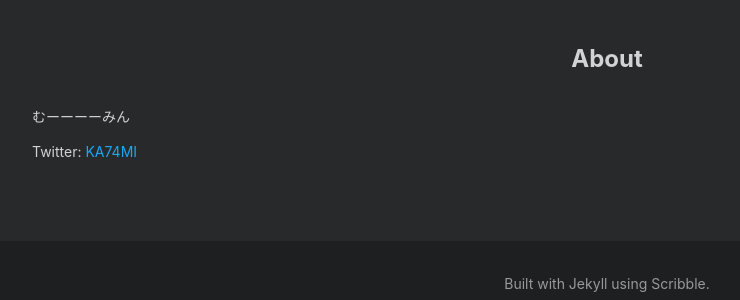
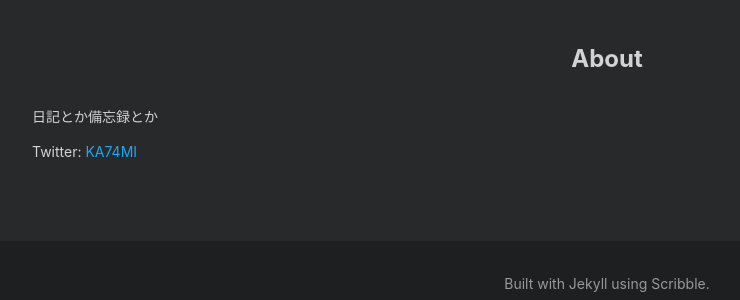
Before and after one commit to ka74mi/ka74mi.github.io, a Jekyll site: the page built from about.md, in a window 1280 px wide. Shown: the part 276-576 px from the top of the page, without its empty margins (33-773 px from the left). Built offline with Jekyll 4.4.1, drawn with Linux system fonts in a browser that asks for light colours; nearby versions of some CDN libraries; library files that are not in the unit come from our copies.

Commit message:
Aboutをまともにした

```diff
--- a/about.md
+++ b/about.md
@@ -2,6 +2,6 @@
 title: About
 ---
 
-むーーーーみん
+日記とか備忘録とか
 
 Twitter: [KA74MI](https://twitter.com/KA74MI)
```
